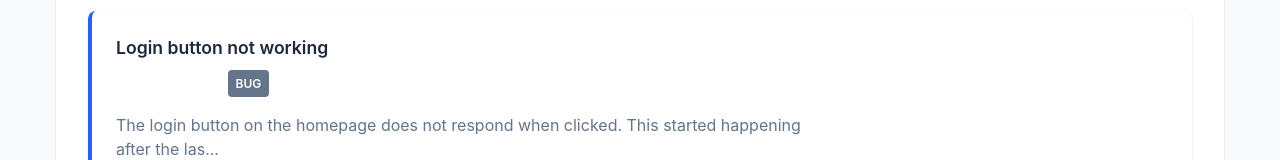
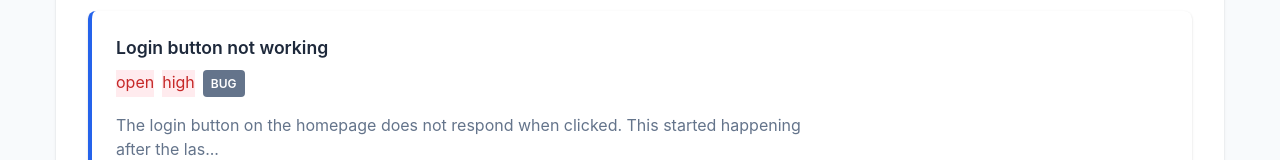
Before and after one commit to JCelinoG/helpdesk-ticket, a Next.js app: page / in a window 1280 px wide. Shown: the part 748-908 px from the top of the page. Built offline with nearby package versions, Linux system fonts and the light colour scheme; no server answers.

Commit message:
feat: implement color helper for consistent badge styling

```diff
--- a/components/tickets/TicketItem.tsx
+++ b/components/tickets/TicketItem.tsx
@@ -1,13 +1,13 @@
 import { Ticket } from '@/types/ticket';
 import Link from 'next/link';
 import styles from './TicketItem.module.scss';
+import { statusColors, priorityColors } from '@/utils/colors';
 
 interface TicketItemProps {
   ticket: Ticket;
 }
 
 export default function TicketItem({ ticket }: TicketItemProps) {
-
   const statusLabels = {
     open: 'Open',
     in_progress: 'In Progress',
@@ -31,16 +31,22 @@ export default function TicketItem({ ticket }: TicketItemProps) {
           <h3 className={styles.title}>{ticket.title}</h3>
           <div className={styles.meta}>
             <span
-              className={styles.status}
-              aria-label={`Status: ${statusLabels[ticket.status]}`}
-              title={statusLabels[ticket.status]}
+              className={styles.badge}
+              style={{
+                backgroundColor: statusColors[ticket.status].bg,
+                color: statusColors[ticket.status].text,
+                borderColor: statusColors[ticket.status].border,
+              }}
             >
               {ticket.status.replace('_', ' ')}
             </span>
             <span
-              className={styles.priority}
-              aria-label={`Priority: ${priorityLabels[ticket.priority]}`}
-              title={priorityLabels[ticket.priority]}
+              className={styles.badge}
+              style={{
+                backgroundColor: priorityColors[ticket.priority].bg,
+                color: priorityColors[ticket.priority].text,
+                borderColor: priorityColors[ticket.priority].border,
+              }}
             >
               {ticket.priority}
             </span>
--- /dev/null
+++ b/utils/colors.ts
@@ -0,0 +1,11 @@
+export const statusColors = {
+  open: { bg: '#FFEBEE', text: '#C62828' },
+  in_progress: { bg: '#FFF3E0', text: '#EF6C00' },
+  resolved: { bg: '#E8F5E9', text: '#2E7D32' },
+};
+
+export const priorityColors = {
+  high: { bg: '#FFEBEE', text: '#C62828' },
+  medium: { bg: '#FFF3E0', text: '#EF6C00' },
+  low: { bg: '#E8F5E9', text: '#2E7D32' },
+};
```
